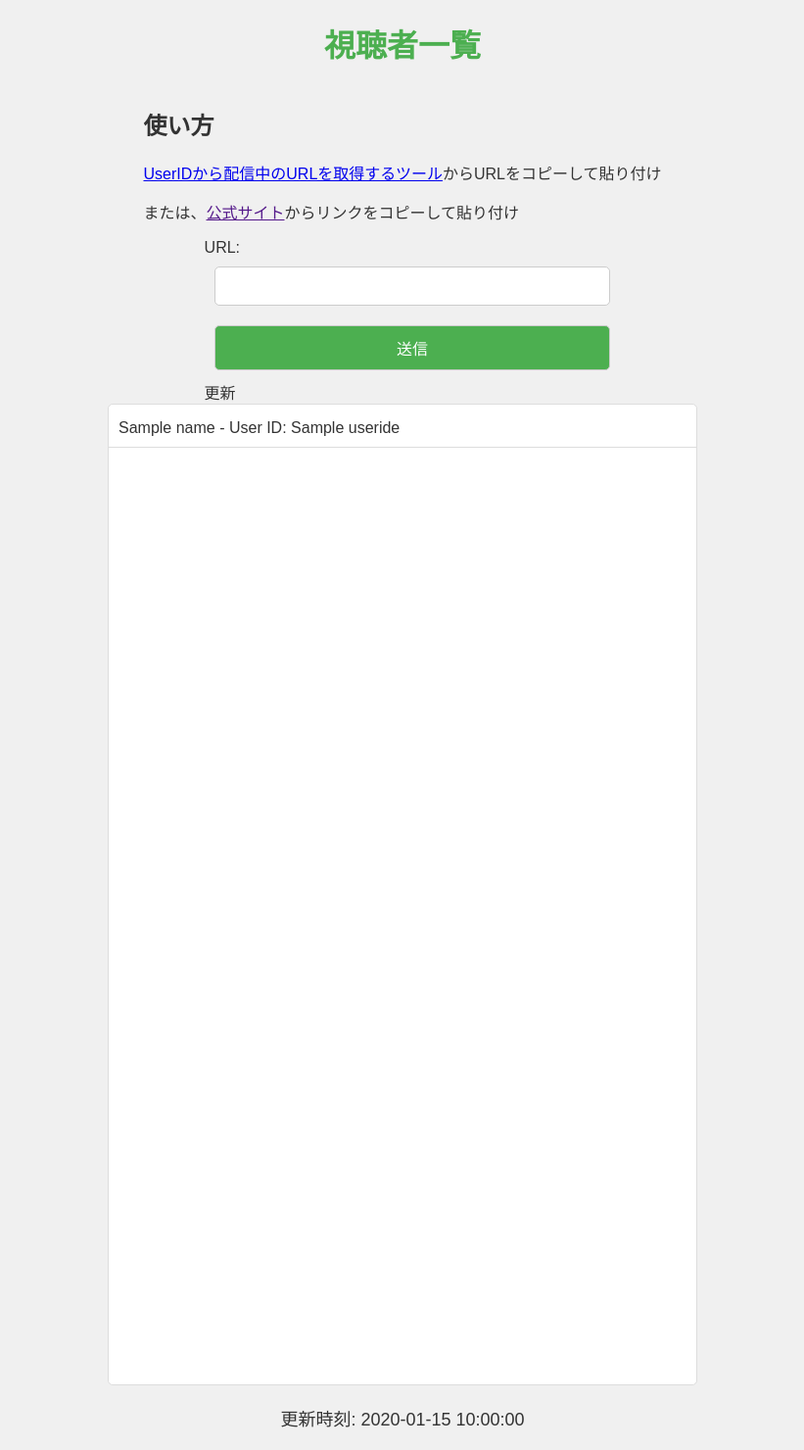
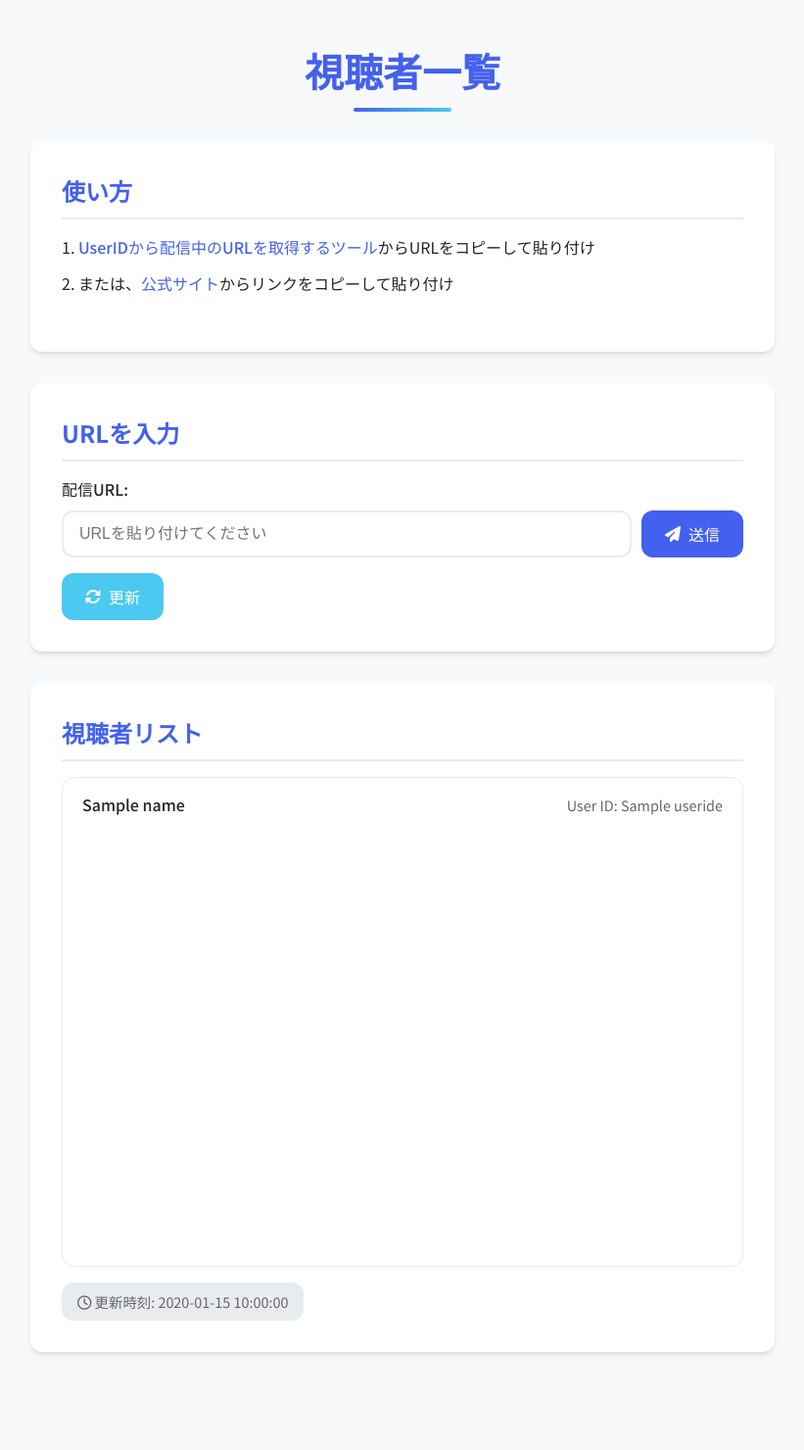
Before and after one commit to saipi-1129/Mirrativ-Online-Viewer-Web, a Flask app: template templates/index.html in a window 1280 px wide. Shown: the whole page at 98% size, without its empty margins (229-1050 px from the left). After the commit the page ends 1383 px from the top, so only its background shows below. Run offline with Flask 3, Linux system fonts and the light colour scheme; the template is opened without the code that fills it: most values are stand-ins (such as "Sample title", 1, 10 or a date in 2020).

Commit message:
Add files via upload

```diff
--- a/templates/index.html
+++ b/templates/index.html
@@ -3,159 +3,367 @@
 <head>
   <meta charset="UTF-8" />
   <meta name="viewport" content="width=device-width, initial-scale=1.0" />
-    <!-- <meta http-equiv="refresh" content="2; URL="> -->
-    <title>オンラインユーザー</title>
+  <title>視聴者一覧</title>
+  <link href="https://fonts.googleapis.com/css2?family=Noto+Sans+JP:wght@400;500;700&display=swap" rel="stylesheet">
+  <link rel="stylesheet" href="https://cdnjs.cloudflare.com/ajax/libs/font-awesome/6.5.1/css/all.min.css">
   <style>
-      body {
-        font-family: Arial, sans-serif;
-        background-color: #f0f0f0;
-        color: #333;
+    :root {
+      --primary: #4361ee;
+      --primary-light: #4895ef;
+      --secondary: #3f37c9;
+      --success: #4cc9f0;
+      --danger: #f72585;
+      --light: #f8f9fa;
+      --dark: #212529;
+      --gray: #e9ecef;
+      --radius: 12px;
+      --shadow: 0 4px 6px -1px rgba(0, 0, 0, 0.1), 0 2px 4px -1px rgba(0, 0, 0, 0.06);
+    }
+
+    * {
       margin: 0;
       padding: 0;
-        display: flex;
-        flex-direction: column;
-        align-items: center;
-        justify-content: center;
+      box-sizing: border-box;
+    }
+
+    body {
+      font-family: 'Noto Sans JP', sans-serif;
+      background-color: var(--light);
+      color: var(--dark);
+      line-height: 1.6;
+      padding: 20px;
       min-height: 100vh;
-        box-sizing: border-box; /* スクロールバーのズレ対策 */
+    }
+
+    .container {
+      max-width: 800px;
+      margin: 0 auto;
+      padding: 20px;
+    }
+
+    header {
+      text-align: center;
+      margin-bottom: 2rem;
     }
 
     h1 {
-        color: #4caf50;
-        text-align: center;
-        font-size: 2em; /* モバイルでも読みやすいサイズに */
+      font-size: 2.5rem;
+      font-weight: 700;
+      color: var(--primary);
+      margin-bottom: 0.5rem;
+      position: relative;
+      display: inline-block;
     }
 
-      input,
-      button {
-        padding: 10px;
-        margin: 10px;
-        border: 1px solid #ccc;
-        border-radius: 5px;
-        font-size: 16px;
-        width: 100%; /* モバイル画面に合わせるために幅を100%に */
-        box-sizing: border-box;
+    h1::after {
+      content: "";
+      position: absolute;
+      bottom: -10px;
+      left: 50%;
+      transform: translateX(-50%);
+      width: 100px;
+      height: 4px;
+      background: linear-gradient(90deg, var(--primary), var(--success));
+      border-radius: 2px;
     }
 
-      button {
-        background-color: #4caf50;
-        color: white;
-        cursor: pointer;
+    .card {
+      background-color: white;
+      border-radius: var(--radius);
+      box-shadow: var(--shadow);
+      padding: 2rem;
+      margin-bottom: 2rem;
+      transition: transform 0.3s ease, box-shadow 0.3s ease;
     }
 
-      button:hover {
-        background-color: #45a049;
+    .card:hover {
+      transform: translateY(-5px);
+      box-shadow: 0 10px 20px -5px rgba(0, 0, 0, 0.15);
     }
 
-      .fa-refresh {
-        cursor: pointer;
+    .card-title {
+      font-size: 1.5rem;
+      color: var(--primary);
+      margin-bottom: 1rem;
+      border-bottom: 2px solid var(--gray);
+      padding-bottom: 0.5rem;
     }
 
-      #time {
-        font-size: 18px;
-        margin: 20px 0;
+    .instructions {
+      margin-bottom: 1.5rem;
     }
 
-      ul {
-        list-style-type: none;
-        padding: 0;
-        margin: 0;
-        width: 100%;
-        max-width: 600px;
-        height: 1000px; /* モバイル表示用に高さを調整 */
-        overflow-y: auto;
-        border: 1px solid #ddd;
-        border-radius: 5px;
-        background-color: #fff;
+    .instructions p {
+      margin: 0.7rem 0;
     }
 
-      li {
-        background-color: #fff;
-        margin: 5px 0;
-        padding: 10px;
-        border-bottom: 1px solid #ddd;
-
+    .form-control {
+      margin-bottom: 1rem;
     }
 
-      #error {
-        color: red;
-        font-weight: bold;
+    label {
+      display: block;
+      margin-bottom: 0.5rem;
+      font-weight: 500;
+      color: var(--dark);
     }
 
-      .how img {
-        max-width: 600px; /* 画像の最大幅を設定 */
-        width: 100%; /* 幅を100%にして親要素に合わせる */
-        height: auto; /* 高さは自動調整 */
+    .input-group {
+      display: flex;
+      gap: 10px;
+    }
+
+    input[type="text"] {
+      width: 100%;
+      padding: 12px 16px;
+      border: 2px solid var(--gray);
+      border-radius: var(--radius);
+      font-size: 1rem;
+      transition: border-color 0.3s ease, box-shadow 0.3s ease;
+    }
+
+    input[type="text"]:focus {
+      outline: none;
+      border-color: var(--primary-light);
+      box-shadow: 0 0 0 3px rgba(67, 97, 238, 0.15);
+    }
+
+    .btn {
+      display: inline-flex;
+      align-items: center;
+      justify-content: center;
+      gap: 8px;
+      padding: 12px 24px;
+      background-color: var(--primary);
+      color: white;
+      font-weight: 500;
+      border: none;
+      border-radius: var(--radius);
+      cursor: pointer;
+      transition: background-color 0.3s ease, transform 0.2s ease;
+      font-size: 1rem;
+      white-space: nowrap;
+    }
+
+    .btn:hover {
+      background-color: var(--secondary);
+      transform: translateY(-2px);
+    }
+
+    .btn:active {
+      transform: translateY(0);
+    }
+
+    .btn-refresh {
+      background-color: var(--success);
+    }
+
+    .btn-refresh:hover {
+      background-color: var(--primary-light);
+    }
+
+    .user-list {
+      height: 500px;
+      overflow-y: auto;
+      border-radius: var(--radius);
+      border: 1px solid var(--gray);
+      background-color: white;
+      padding: 0;
+      list-style: none;
+    }
+
+    .user-list li {
+      padding: 15px 20px;
+      border-bottom: 1px solid var(--gray);
+      display: flex;
+      justify-content: space-between;
+      align-items: center;
+      transition: background-color 0.2s ease;
+    }
+
+    .user-list li:hover {
+      background-color: var(--light);
+    }
+
+    .user-list li:last-child {
+      border-bottom: none;
+    }
+
+    .user-name {
+      font-weight: 500;
+    }
+
+    .user-id {
+      color: #666;
+      font-size: 0.9rem;
+    }
+
+    .alert {
+      padding: 15px 20px;
+      border-radius: var(--radius);
+      margin-bottom: 1rem;
+      font-weight: 500;
+    }
+
+    .alert-danger {
+      background-color: rgba(247, 37, 133, 0.1);
+      border-left: 4px solid var(--danger);
+      color: var(--danger);
+    }
+
+    .timestamp {
+      display: inline-block;
+      margin-top: 1rem;
+      padding: 8px 16px;
+      background-color: var(--gray);
+      border-radius: var(--radius);
+      font-size: 0.9rem;
+      color: #666;
+    }
+
+    .empty-state {
+      padding: 2rem;
+      text-align: center;
+      color: #666;
+    }
+
+    .link {
+      color: var(--primary);
+      text-decoration: none;
+      font-weight: 500;
+      transition: color 0.2s ease;
+    }
+
+    .link:hover {
+      color: var(--secondary);
+      text-decoration: underline;
     }
 
     /* モバイル用のスタイル */
     @media (max-width: 600px) {
-        body {
+      .container {
         padding: 10px;
       }
 
       h1 {
-          font-size: 1.5em;
+        font-size: 1.8rem;
       }
 
-        ul {
-          height: 1000px; /* モバイル表示用にリストの高さをさらに調整 */
+      .card {
+        padding: 1.5rem;
       }
 
-        input,
-        button {
-          font-size: 14px;
+      .card-title {
+        font-size: 1.2rem;
       }
 
-        .how img {
-          max-width: 100%; /* スマホの画面幅に合わせて画像を縮小 */
-          height: auto;
+      .input-group {
+        flex-direction: column;
+      }
+
+      .btn {
+        width: 100%;
+      }
+
+      .user-list {
+        height: 400px;
       }
     }
+
+    /* アニメーション */
+    @keyframes fadeIn {
+      from {
+        opacity: 0;
+        transform: translateY(20px);
+      }
+      to {
+        opacity: 1;
+        transform: translateY(0);
+      }
+    }
+
+    .animate-in {
+      animation: fadeIn 0.5s ease forwards;
+      opacity: 0;
+    }
+
+    .delay-1 {
+      animation-delay: 0.1s;
+    }
+
+    .delay-2 {
+      animation-delay: 0.2s;
+    }
+
+    .delay-3 {
+      animation-delay: 0.3s;
+    }
   </style>
-
 </head>
 <body>
+  <div class="container">
+    <header>
       <h1>視聴者一覧</h1>
-    <div class="how">
-      <h2>使い方</h2>
-      <p><a href="https://liveid.saipi1129.com/">UserIDから配信中のURLを取得するツール</a>からURLをコピーして貼り付け</p>
-      <p>または、<a href="">公式サイト</a>からリンクをコピーして貼り付け</p>
-      <!-- <img src="images/example.png" alt="" >  -->
+    </header>
+
+    <div class="card animate-in">
+      <h2 class="card-title">使い方</h2>
+      <div class="instructions">
+        <p>1. <a href="https://liveid.saipi1129.com/" class="link">UserIDから配信中のURLを取得するツール</a>からURLをコピーして貼り付け</p>
+        <p>2. または、<a href="" class="link">公式サイト</a>からリンクをコピーして貼り付け</p>
+      </div>
     </div>
 
-
+    <div class="card animate-in delay-1">
+      <h2 class="card-title">URLを入力</h2>
       <form action="/liveid" method="POST">
-      <label for="liveid">URL:</label>
-      <input name="liveid" value=""></input>
-      <button type="submit">送信</button>
-      <a onclick="window.location.reload(true);">
-        <i class="fa-refresh" aria-hidden="true"></i><span>更新</span>
-      </a>
+        <div class="form-control">
+          <label for="liveid">配信URL:</label>
+          <div class="input-group">
+            <input type="text" id="liveid" name="liveid" placeholder="URLを貼り付けてください" value="">
+            <button type="submit" class="btn">
+              <i class="fas fa-paper-plane"></i> 送信
+            </button>
+          </div>
+        </div>
+        <button type="button" class="btn btn-refresh" onclick="window.location.reload(true);">
+          <i class="fas fa-sync-alt"></i> 更新
+        </button>
       </form>
-
-
+    </div>
 
     {% if error %}
-    <div id="error">{{ error }}</div>
+    <div class="alert alert-danger animate-in delay-2">
+      <i class="fas fa-exclamation-circle"></i> {{ error }}
+    </div>
     {% endif %}
 
+    <div class="card animate-in delay-2">
+      <h2 class="card-title">視聴者リスト</h2>
       {% if names %}
-    <ul>
+      <ul class="user-list">
         {% for name, user_id in names.items() %}
-        <li>{{ name }} - User ID: {{ userides[name] }}</li>
+        <li>
+          <span class="user-name">{{ name }}</span>
+          <span class="user-id">User ID: {{ userides[name] }}</span>
+        </li>
         {% endfor %}
       </ul>
       {% else %}
-      <p>No users found.</p>
+      <div class="empty-state">
+        <i class="fas fa-users fa-3x" style="color: var(--gray); margin-bottom: 1rem;"></i>
+        <p>視聴者がいません。URLを入力して送信ボタンをクリックしてください。</p>
+      </div>
       {% endif %}
 
       {% if hour is not none %}
-    <div id="time">
-      更新時刻: {{ time }}
+      <div class="timestamp">
+        <i class="far fa-clock"></i> 更新時刻: {{ time }}
       </div>
       {% endif %}
-  </body>
+    </div>
+  </div>
+
   <script>
     let reloadInterval;
 
@@ -178,10 +386,6 @@
 
     // 現在のURLが /liveid であるかをチェックして、リロードを設定
     if (window.location.pathname === '/liveid') {
-      const imgElement = document.querySelector('.how img');
-      if (imgElement) {
-        imgElement.style.display = 'none'; // 画像を隠す
-      }
       // ページが非アクティブになった場合の処理
       document.addEventListener('visibilitychange', function() {
         if (document.visibilityState === 'visible') {
@@ -197,4 +401,5 @@
       startAutoReload();
     }
   </script>
+</body>
 </html>
```
Also changed, not shown: templates/online.html (added, +200 -0 lines). Lines whose indentation alone changed are shown as unchanged.
